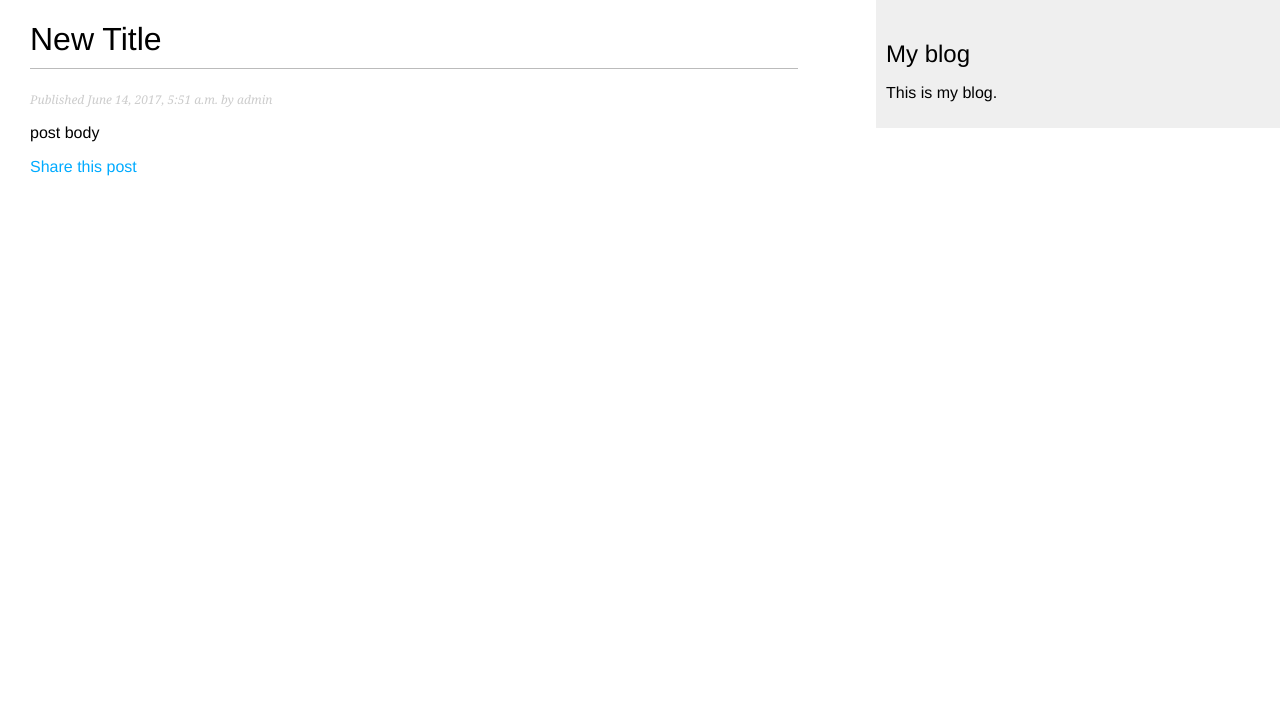
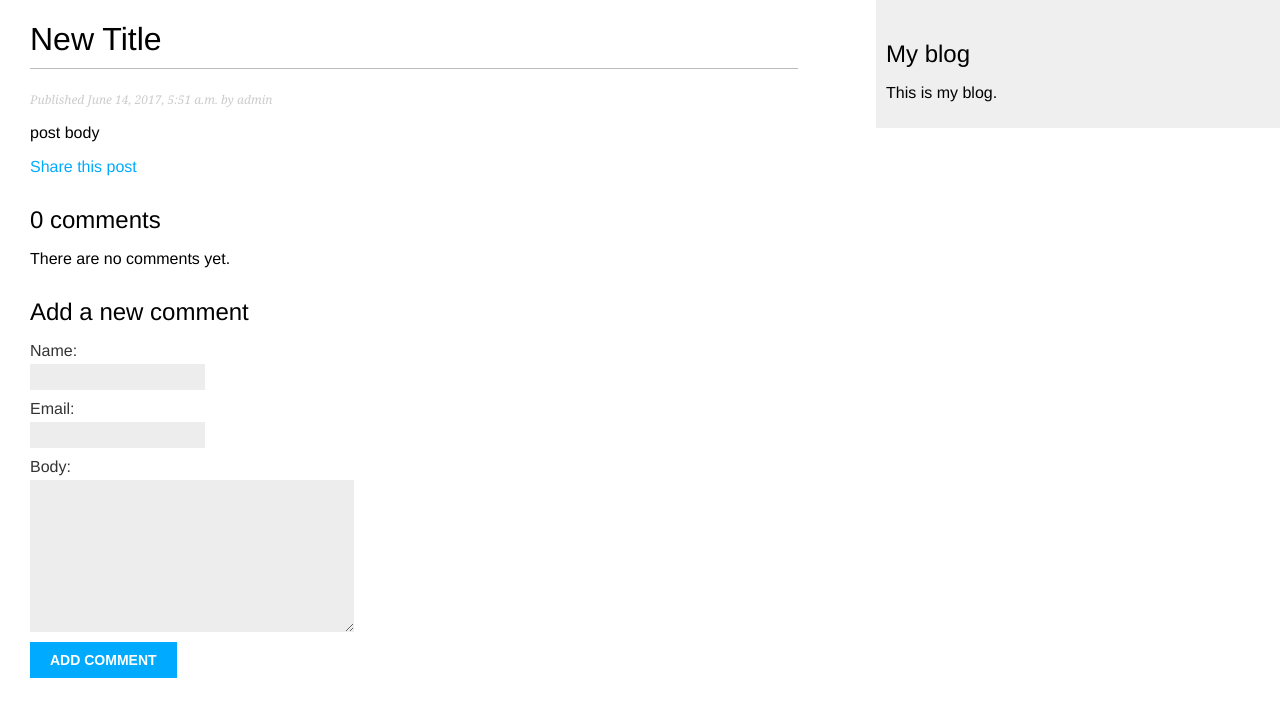
Before and after one commit to SuperJ64/djangoblog, a Django app: a page that uses templates/blog/post/detail.html in a window 1280 px wide. Shown: the top 717 px of the page. Run offline with Django 3.2, Linux system fonts and the light colour scheme; data comes from the database, SQL or seed files in the repository; both versions use the stored data as it was after the commit.

Commit message:
add comment forms to the post detail page

```diff
--- a/templates/blog/post/detail.html
+++ b/templates/blog/post/detail.html
@@ -5,4 +5,28 @@
     <p class="date">Published {{ post.publish }} by {{ post.author }}</p>
     {{ post.body|linebreaks }}
     <p><a href="{% url "blog:post_share" post.id %}">Share this post</a></p>
+
+    {% with comments.count as total_comments %}
+        <h2>{{ total_comments }} comment{{ total_comments|pluralize }}</h2>
+    {% endwith %}
+
+    {% for comment in comments %}
+        <div class="comment">
+            <p class="info">Comment {{ forloop.counter }} by {{ comment.name }} {{ comment.created }}</p>
+            {{ comment.body|linebreaks }}
+        </div>
+    {% empty %}
+        <p>There are no comments yet.</p>
+    {% endfor %}
+
+    {% if new_comment %}
+        <h2>Your comment has been added.</h2>
+    {% else %}
+        <h2>Add a new comment</h2>
+        <form action="." method="post">
+            {{ comment_form.as_p }}
+            {% csrf_token %}
+            <p><input type="submit" value="Add comment"></p>
+        </form>
+    {% endif %}
 {% endblock %}
```
Also changed, not shown: db.sqlite3.
